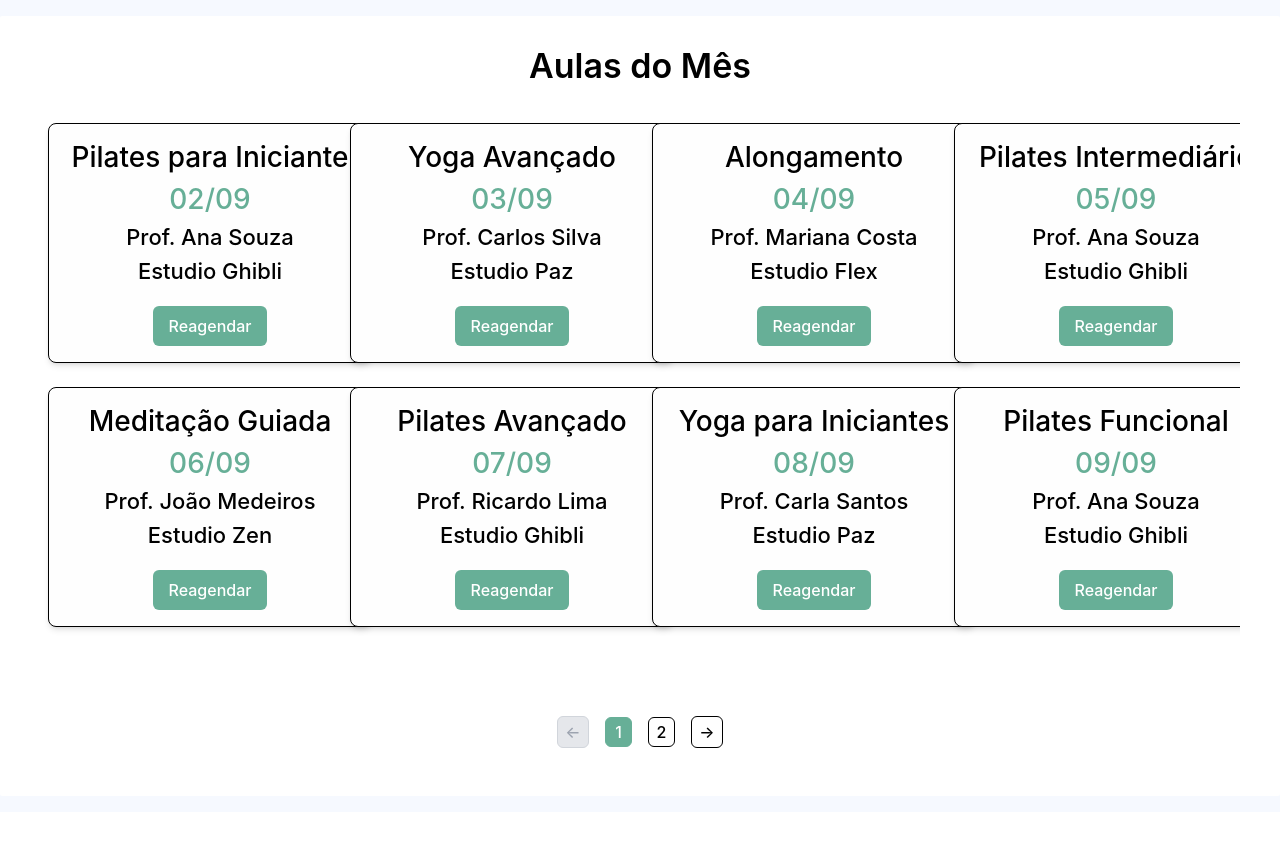
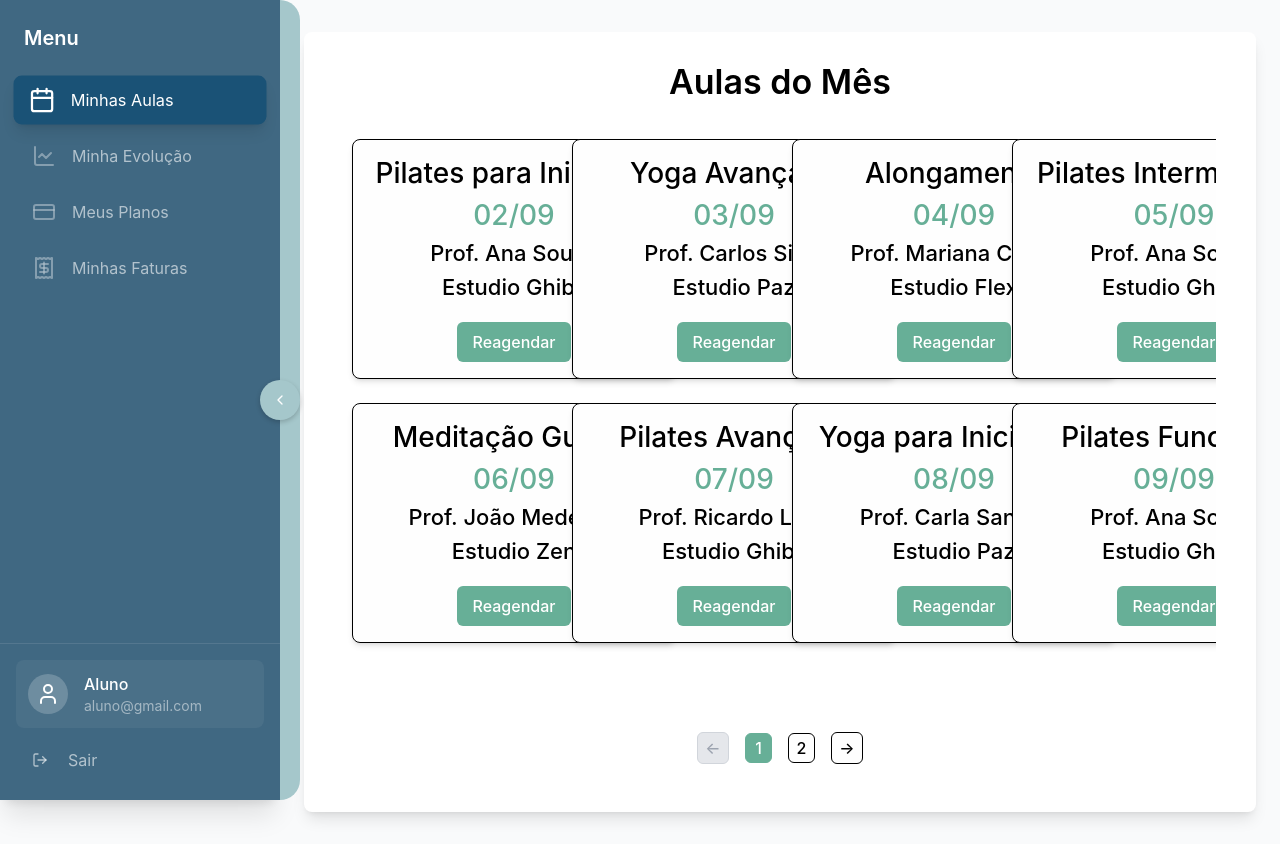
Before and after one commit to Bruxx092/Front_End_Define_Pilates, a React (Vite) app: page /aluno/minhas-aulas in a window 1280 px wide. Before the commit the page ends 812 px from the top, so only its background shows below. Built offline with nearby package versions, Linux system fonts and the light colour scheme.

Commit message:
sidebar adicionada a pagina de minhas aulas

```diff
--- a/src/pages/Aluno/MinhasAulas.jsx
+++ b/src/pages/Aluno/MinhasAulas.jsx
@@ -1,5 +1,9 @@
+import SidebarUnificada from "@/components/layout/Sidebar/SidebarUnificada";
+import { sidebarConfigs } from "@/components/layout/Sidebar/sidebarConfigs";
 import React, { useState, useRef, useEffect } from 'react';
+import { useSidebar } from "@/context/SidebarContext";
 
+// Dados de exemplo das aulas
 const sampleClasses = [
  { id: 1, title: 'Pilates para Iniciante', date: '02/09', teacher: 'Prof. Ana Souza', studio: 'Estudio Ghibli' },
  { id: 2, title: 'Yoga Avançado', date: '03/09', teacher: 'Prof. Carlos Silva', studio: 'Estudio Paz' },
@@ -18,26 +22,20 @@ const sampleClasses = [
 export default function MinhasAulas({ classes = sampleClasses }) {
  const [currentPage, setCurrentPage] = useState(0);
  const [isAnimating, setIsAnimating] = useState(false);
-  const [isMobile, setIsMobile] = useState(false);
+ const [menuOpen, setMenuOpen] = useState(false);
+ const { isMobile, sidebarWidth } = useSidebar();
  const trackRef = useRef(null);
 
-  useEffect(() => {
-    const checkMobile = () => {
-      setIsMobile(window.innerWidth <= 768);
-    };
-
-    checkMobile();
-    window.addEventListener('resize', checkMobile);
-    return () => window.removeEventListener('resize', checkMobile);
-  }, []);
-
+ // Calcula itens por página com base se é mobile ou não (do contexto)
  const getItemsPerPage = () => {
+   // Use isMobile diretamente do useSidebar hook
    if (isMobile) {
      return 4;
    }
    return 8;
  };
 
+ // Função para paginar as aulas
  const paginateClasses = (classesArray, itemsPerPage) => {
    const pages = [];
    for (let i = 0; i < classesArray.length; i += itemsPerPage) {
@@ -50,13 +48,15 @@ export default function MinhasAulas({ classes = sampleClasses }) {
  const pages = paginateClasses(classes, itemsPerPage);
  const pagesCount = pages.length;
 
+ // Função para navegar entre páginas do carrossel
  const goToPage = (index) => {
    if (index === currentPage || index < 0 || index >= pagesCount) return;
    setIsAnimating(true);
    setCurrentPage(index);
-    setTimeout(() => setIsAnimating(false), 450);
+   setTimeout(() => setIsAnimating(false), 450); // Tempo da animação
  };
 
+ // Navegação por teclado (setas)
  useEffect(() => {
    const onKey = (e) => {
      if (e.key === 'ArrowRight') goToPage(Math.min(currentPage + 1, pagesCount - 1));
@@ -67,21 +67,40 @@ export default function MinhasAulas({ classes = sampleClasses }) {
  }, [currentPage, pagesCount]);
 
  return (
-    <div className="min-h-screen w-full bg-[#F6F9FF] flex items-center justify-center font-inter py-4">
-      {/* Container principal com responsividade */}
-      <div className={`relative bg-white rounded-sm flex flex-col ${isMobile ? 'w-full mx-4 my-2' : 'w-[1448px] h-[780px]'}`}>
+   // Container principal que inclui a sidebar e o conteúdo
+   <div className="flex min-h-screen bg-gray-50 font-inter">
+     {/* Componente da Sidebar */}
+     <SidebarUnificada
+       menuItems={sidebarConfigs.aluno.menuItems}
+       userInfo={sidebarConfigs.aluno.userInfo}
+       isOpen={menuOpen}
+       onOpenChange={setMenuOpen}
+     />
 
-        {/* Cabeçalho - Centralizado */}
+     {/* Container do conteúdo principal que se ajusta à sidebar */}
+     <div
+       className="flex flex-col flex-1 transition-all duration-300 min-w-0"
+       style={{
+         marginLeft: !isMobile ? `${sidebarWidth}px` : "0",
+         width: !isMobile ? `calc(100% - ${sidebarWidth}px)` : "100%",
+       }}
+     >
+       {/* Conteúdo específico da página MinhasAulas */}
+       <main className="flex-1 flex items-center justify-center py-4 px-3 sm:px-4 lg:px-6 pt-20 sm:pt-6 lg:py-8 pb-6 sm:pb-8"> {/* Mantido items-center justify-center */}
+         {/* Container do carrossel/grid de aulas - Estilos do container externo revertidos */}
+         <div className={`relative bg-white rounded-lg shadow-lg flex flex-col ${isMobile ? 'w-full mx-4 my-2' : 'w-[1448px] h-[780px]'}`}> {/* Tamanho fixo restaurado */}
+
+           {/* Cabeçalho */}
            <div className={`flex justify-center ${isMobile ? 'px-4 pt-4' : 'px-8 pt-6'}`}>
-          <h2 className={`font-semibold text-black ${isMobile ? 'text-2xl' : 'text-[34px]'}`}>
+             <h2 className={`font-semibold text-black ${isMobile ? 'text-2xl' : 'text-[34px]'}`}> {/* text-black restaurado */}
                Aulas do Mês
              </h2>
            </div>
 
-        {/* Área de conteúdo - Alterado para flex-col para posicionar a paginação */}
+           {/* Área de conteúdo do carrossel */}
            <div className={`flex flex-col flex-grow ${isMobile ? 'p-2' : 'px-10 py-6'}`}>
 
-          {/* Viewport do slider - Adicionado flex-grow para empurrar a paginação para baixo */}
+             {/* Viewport do slider */}
              <div className="relative overflow-hidden flex-grow">
 
                {/* Track do slider */}
@@ -94,21 +113,22 @@ export default function MinhasAulas({ classes = sampleClasses }) {
                    transition: isAnimating ? 'transform 420ms ease' : 'none'
                  }}
                >
-              {/* Renderiza cada página */}
+                 {/* Renderiza cada página de aulas */}
                  {pages.map((pageClasses, pageIndex) => (
                    <div
                      key={pageIndex}
-                  className="flex-shrink-0"
+                     className="flex-shrink-0 w-full" // Garante que cada página ocupe 100%
                      style={{ width: `${100 / pagesCount}%`, padding: isMobile ? '4px' : '8px' }}
                    >
                      {/* Grid responsivo */}
-                  <div className={`w-full h-full flex items-start justify-center`}>
+                     <div className={`w-full h-full flex items-start justify-center`}> {/* justify-center restaurado */}
                        <div className={`
                          ${isMobile
                            ? 'flex flex-col gap-4 w-full'
-                        : 'grid grid-cols-4 gap-x-6 gap-y-6 w-full'
+                           : 'grid grid-cols-4 gap-x-6 gap-y-6 w-full' // Grid original
                          }
                        `}>
+                         {/* Mapeia e renderiza cada card de aula - TOTALMENTE REVERTIDO */}
                          {pageClasses.map((c) => (
                            <article
                              key={`${pageIndex}-${c.id}`}
@@ -139,7 +159,6 @@ export default function MinhasAulas({ classes = sampleClasses }) {
                                >
                                  {c.title}
                                </h3>
-
                                {/* Data */}
                                <p
                                  className="font-medium mt-2"
@@ -151,7 +170,6 @@ export default function MinhasAulas({ classes = sampleClasses }) {
                                >
                                  {c.date}
                                </p>
-
                                {/* Professor */}
                                <p
                                  className="font-medium mt-2"
@@ -168,7 +186,6 @@ export default function MinhasAulas({ classes = sampleClasses }) {
                                >
                                  {c.teacher}
                                </p>
-
                                {/* Estúdio */}
                                <p
                                  className="font-medium mt-2"
@@ -192,7 +209,7 @@ export default function MinhasAulas({ classes = sampleClasses }) {
                                className="px-4 py-2 rounded-md font-medium text-white hover:opacity-90 transition-opacity"
                                style={{
                                  backgroundColor: '#67AF97',
-                              fontSize: isMobile ? '16px' : '16px', // Tamanho do botão agora é consistente
+                                 fontSize: isMobile ? '16px' : '16px',
                                }}
                              >
                                Reagendar
@@ -206,49 +223,47 @@ export default function MinhasAulas({ classes = sampleClasses }) {
                </div>
              </div>
 
-          {/* Paginação - Movida para fora do overflow-hidden */}
+             {/* Paginação */}
              {pagesCount > 1 && (
                <div className="flex justify-center w-full pt-6 pb-4 md:pt-8 md:pb-6">
-              <div className="flex gap-4 items-center">
+                 <div className="flex gap-4 items-center"> {/* Gap original restaurado */}
                    <button
                      onClick={() => goToPage(currentPage - 1)}
                      disabled={currentPage === 0}
                      className={`w-8 h-8 border rounded-md flex items-center justify-center font-medium ${
                        currentPage === 0
                          ? 'bg-gray-200 border-gray-300 text-gray-400 cursor-not-allowed'
-                      : 'bg-[#FEFEFE] border-black text-black hover:bg-gray-50'
+                         : 'bg-[#FEFEFE] border-black text-black hover:bg-gray-50' // Estilo original
                      }`}
                      aria-label="Página anterior"
                    >
                      ←
                    </button>
-
                    {Array.from({ length: pagesCount }).map((_, idx) => {
                      const active = idx === currentPage;
                      return (
                        <button
                          key={idx}
                          onClick={() => goToPage(idx)}
-                      className={`w-[27px] h-[30px] border rounded-md flex items-center justify-center font-medium ${
+                         className={`w-[27px] h-[30px] border rounded-md flex items-center justify-center font-medium ${ // Tamanho original
                            active
                              ? 'bg-[#67AF97] border-[#67AF97] text-white'
-                          : 'bg-[#FEFEFE] border-black text-black hover:bg-gray-50'
+                             : 'bg-[#FEFEFE] border-black text-black hover:bg-gray-50' // Estilo original
                          }`}
-                      aria-current={active ? 'true' : 'false'}
+                         aria-current={active ? 'page' : undefined} // Corrigido aria-current
                          aria-label={`Página ${idx + 1}`}
                        >
                          {idx + 1}
                        </button>
                      );
                    })}
-
                    <button
                      onClick={() => goToPage(currentPage + 1)}
                      disabled={currentPage === pagesCount - 1}
                      className={`w-8 h-8 border rounded-md flex items-center justify-center font-medium ${
                        currentPage === pagesCount - 1
                          ? 'bg-gray-200 border-gray-300 text-gray-400 cursor-not-allowed'
-                      : 'bg-[#FEFEFE] border-black text-black hover:bg-gray-50'
+                         : 'bg-[#FEFEFE] border-black text-black hover:bg-gray-50' // Estilo original
                      }`}
                      aria-label="Próxima página"
                    >
@@ -259,6 +274,8 @@ export default function MinhasAulas({ classes = sampleClasses }) {
              )}
            </div>
          </div>
+       </main>
+     </div>
    </div>
  );
 }
```
Lines whose indentation alone changed are shown as unchanged.
